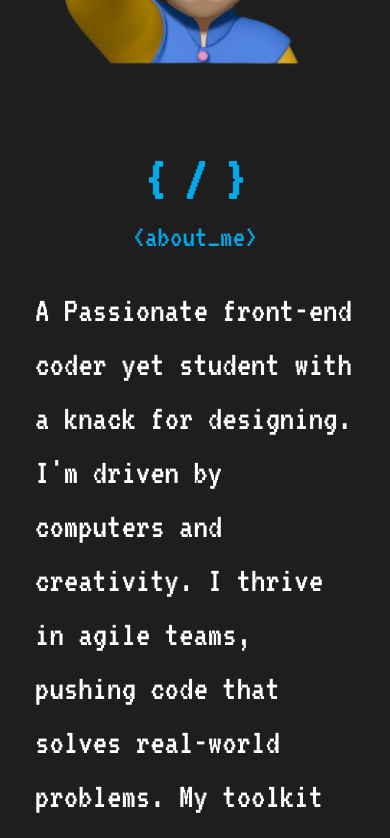
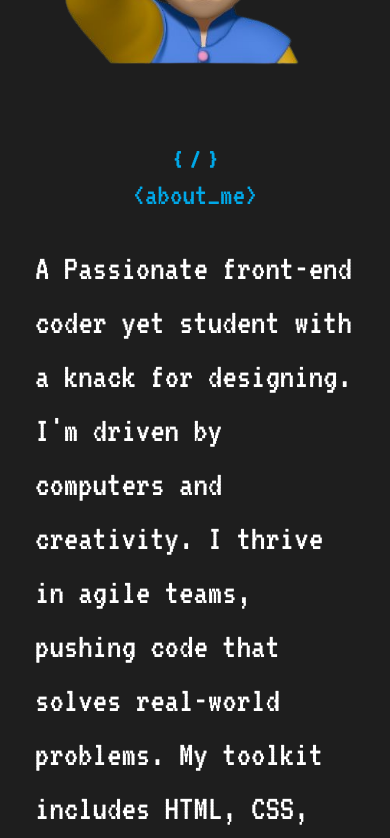
Before and after one commit to adityatodi09/Personal-portfolio, a React (Create React App) app: page / in a window 390 px wide. Shown: the part 780-1618 px from the top of the page. Built offline with nearby package versions, Linux system fonts and the light colour scheme.

Commit message:
Update App.css

```diff
--- a/src/App.css
+++ b/src/App.css
@@ -30,56 +30,12 @@
     color: var(--accent-color);
   }
 
-
-
-  /* footer {
-    background-color: var(--secondary-bg);
-    color: var(--secondary-text-color);
-  } */
-
   footer {
     background-color: var(--accent-color);
   }
 
-  /* body {
-    background-color: var(--primary-bg);
-    color: var(--text-color);
-    font-family: 'VT323', monospace;
+  @media (max-width: 768px){
+    .brackets{
+      font-size: 22px;
+    }
   }
-
-  h1, h2, h3, h4, h5, h6, .typing-animation, .arrow {
-    color: var(--accent-color);
-  }
-
-  a {
-    color: var(--highlight-color);
-    text-decoration: none;
-    transition: color 0.3s ease;
-  }
-
-  a:hover {
-    color: var(--accent-color);
-  }
-
-  button {
-    background-color: var(--accent-color);
-    color: var(--primary-bg);
-    border: none;
-    padding: 10px 20px;
-    cursor: pointer;
-    transition: background-color 0.3s ease;
-  }
-
-  button:hover {
-    background-color: var(--highlight-color);
-  }
-
-  footer, .exp_card {
-    background-color: var(--secondary-bg);
-    color: var(--secondary-text-color);
-  }
-
-  .skill-desc{
-    color: var(--secondary-bg);
-  }
-   */
```
